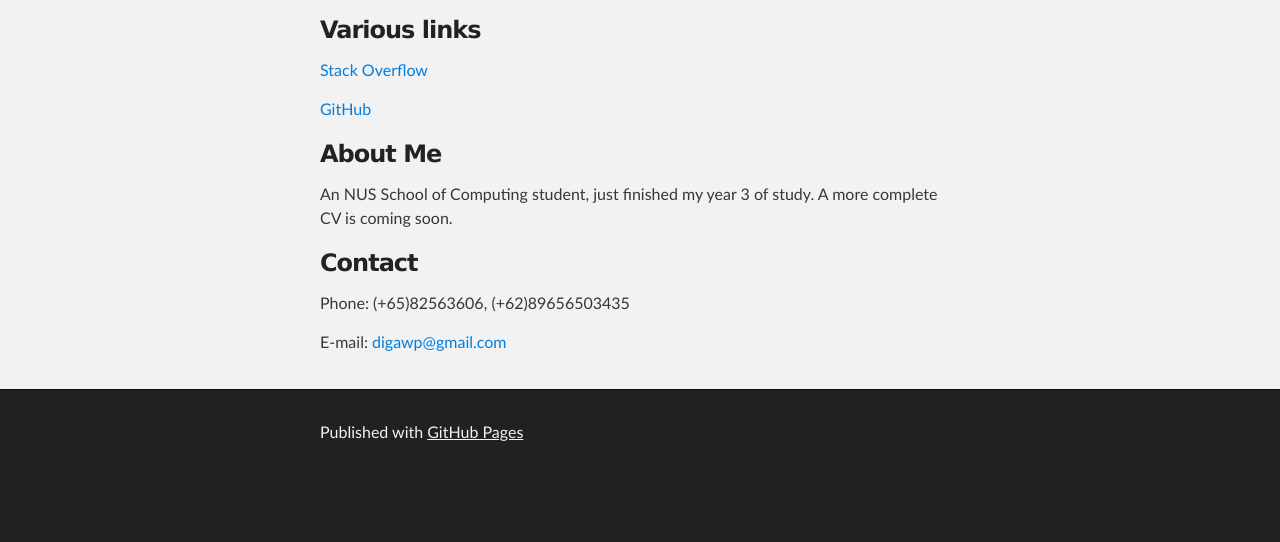
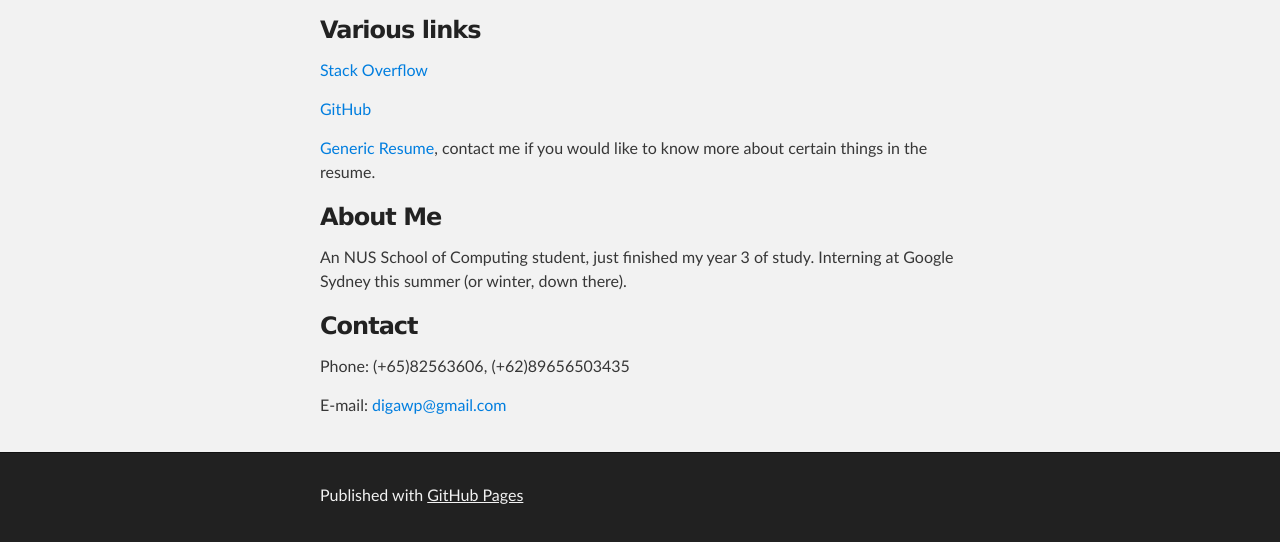
Before and after one commit to digawp/digawp.github.io, a plain HTML site: page index.html in a window 1280 px wide. Shown: the part 321-863 px from the top of the page. Before the commit the page ends 800 px from the top, so only its background shows below. Drawn offline with Linux system fonts and the light colour scheme.

Commit message:
Update index.html

```diff
--- a/index.html
+++ b/index.html
@@ -41,11 +41,13 @@
 
       <p><a href="https://github.com/digawp">GitHub</a></p>
 
+      <p><a href="https://www.visualcv.com/digawp?access=1moWq32BKg1">Generic Resume</a>, contact me if you would like to know more about certain things in the resume.</p>
+
       <h3>
         <a id="about-me" class="anchor" href="#about-me" aria-hidden="true"><span class="octicon octicon-link"></span></a>About Me
       </h3>
 
-      <p>An NUS School of Computing student, just finished my year 3 of study. A more complete CV is coming soon.</p>
+      <p>An NUS School of Computing student, just finished my year 3 of study. Interning at Google Sydney this summer (or winter, down there).</p>
 
       <h3>
         <a id="contact" class="anchor" href="#contact" aria-hidden="true"><span class="octicon octicon-link"></span></a>Contact
```
